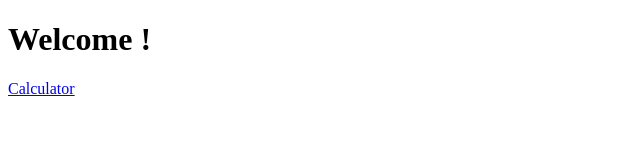
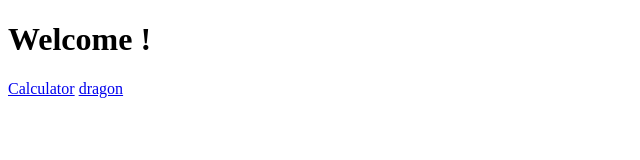
Before and after one commit to JAYESH-patil12/Javascript, a plain HTML site: page index.html in a window 1280 px wide. Shown: the full height of the page, 0-640 px from the left. Drawn offline with Linux system fonts and the light colour scheme.

Commit message:
Update index.html
qdwqe

```diff
--- a/index.html
+++ b/index.html
@@ -8,5 +8,6 @@
 <body>
     <h1>Welcome !</h1>
     <a href="./calultor/index.html" target="_blank" rel="noopener noreferrer">Calculator</a>
+     <a href="./dragon-exam/index.html" target="_blank" rel="noopener noreferrer">dragon</a>
 </body>
 </html>
```
